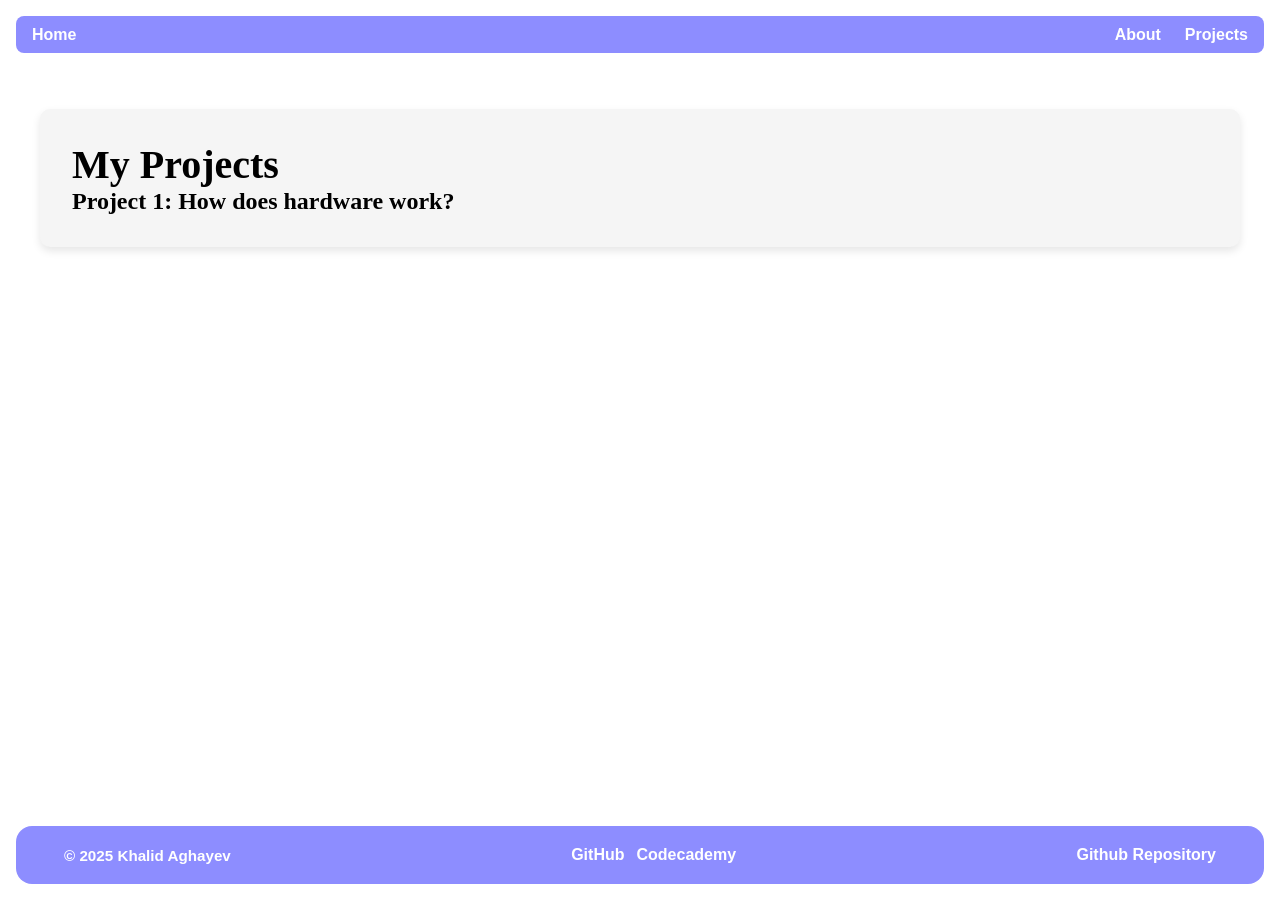
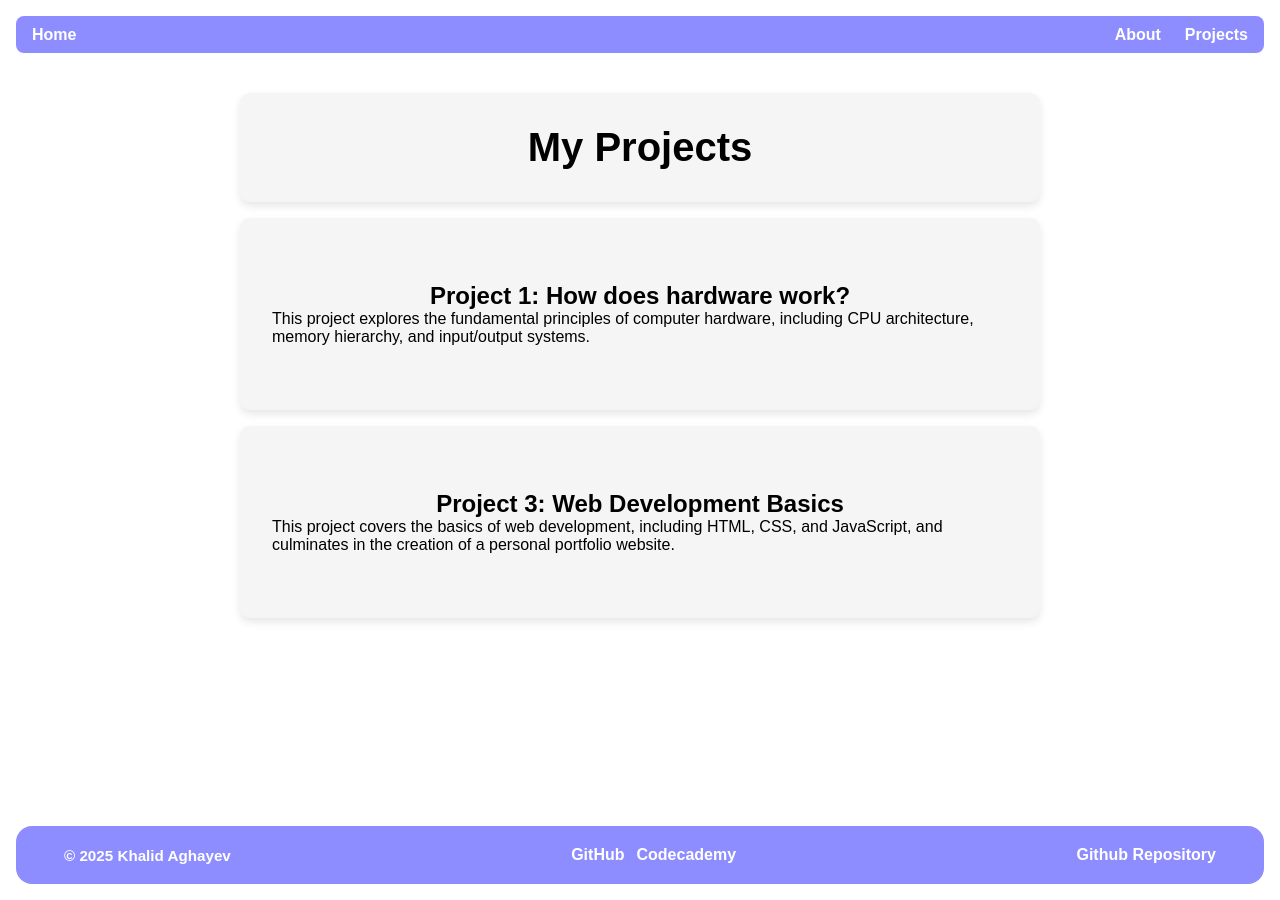
Before and after one commit to IamHLD/IamHLD.github.io, a Jekyll site: the page built from projects.html, in a window 1280 px wide. Built offline with Jekyll 4.4.1, drawn with Linux system fonts in a browser that asks for light colours; nearby versions of some CDN libraries.

Commit message:
created seperate box containers for the pages' info

```diff
--- a/_includes/nav.html
+++ b/_includes/nav.html
@@ -1,7 +1,7 @@
 <nav>
     <ul>
         <li><a href="index.html">Home</a></li>
-        <li><a href="/about.html">About</a></li>
+        <li><a href="about.html">About</a></li>
         <li><a href="projects.html">Projects</a></li>
     </ul>
 </nav>
--- a/_layouts/default.html
+++ b/_layouts/default.html
@@ -12,9 +12,7 @@
     {% include nav.html %}
 
     <main>
-        <div class="container">
-            {{ content }}
-        </div>
+        {{ content }}
     </main>
 
     {% include footer.html %}
--- a/projects.html
+++ b/projects.html
@@ -4,8 +4,22 @@ title: Projects
 page_id: projects
 ---
 
-<h1>My Projects</h1>
-<div class="project-card">
-    <h2>Project 1: How does hardware work?</h2>
-
+<div class="content-box">
+    <h1>My Projects</h1>
 </div>
+<div class="content-box">
+    <section>
+        <div class="project-card">
+            <h2>Project 1: How does hardware work?</h2>
+            <p>This project explores the fundamental principles of computer hardware, including CPU architecture, memory hierarchy, and input/output systems.</p>
+        </div>
+    </section>
+</div>
+<div class="content-box">
+    <section>
+        <div class="project-card">
+            <h2>Project 3: Web Development Basics</h2>
+            <p>This project covers the basics of web development, including HTML, CSS, and JavaScript, and culminates in the creation of a personal portfolio website.</p>
+        </div>
+    </section>
+</div>
--- a/style.css
+++ b/style.css
@@ -39,13 +39,23 @@ body{
     max-width: 1200px;
 }
 
+/* Content box for individual sections */
+.content-box {
+    background-color: #f5f5f5; /* very light gray */
+    border-radius: 10px;
+    box-shadow: 0 4px 8px rgba(0, 0, 0, 0.1);
+    padding: 2em;
+    margin: 1em auto;
+    max-width: 800px;
+}
+
+.content-box h1, .content-box h2, .content-box h3 {
+    text-align: center;
+}
+
 /* Make main expand so footer sticks to bottom via flexbox */
 main {
     flex: 1 0 auto;
-}
-
-h1, h2, h3 {
-    font-family: 'Times New Roman', Times, serif;
 }
 
 /* Nav styling and colored background */
@@ -102,11 +112,12 @@ header, section {
     flex-wrap: wrap;
 }
 
+
 /* Enforce profile image size */
 header img {
     width: 200px;
     height: 200px;
-    border-radius: 1em;
+    border-radius: 50%;
     object-fit: cover;
     object-position: center;
     flex: 0 0 200px;
@@ -191,4 +202,8 @@ footer {
     .flex-container {
         gap: 1em;
     }
+    .content-box {
+        padding: 1em;
+        margin: 0.5em auto;
+    }
 }
```
Also changed, not shown: about.html (+8 -0 lines), index.html (+10 -1 lines), 4 other files.
